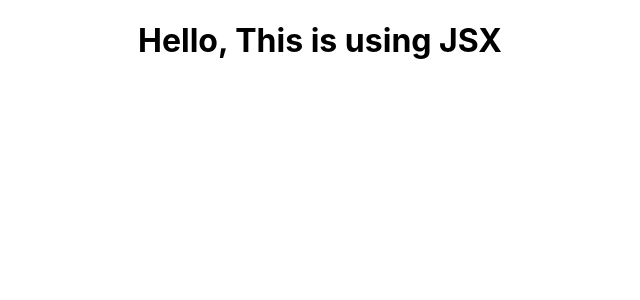
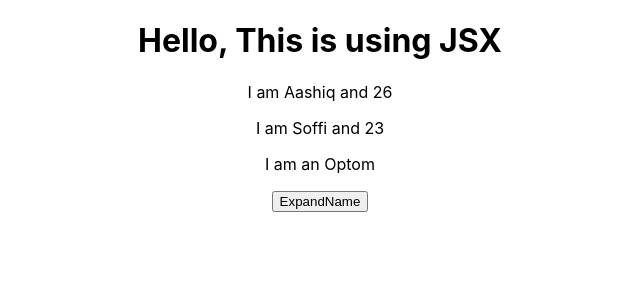
Before and after one commit to Aashiq1523/Practice-React, a React (Create React App) app in the folder myfirstreactapp/: page / in a window 1280 px wide. Shown: the top 300 px of the page, without its empty margins (320-960 px from the left). Built offline with nearby package versions, Linux system fonts and the light colour scheme.

Commit message:
state and props

```diff
--- a/myfirstreactapp/src/App.js
+++ b/myfirstreactapp/src/App.js
@@ -1,13 +1,39 @@
-import React from 'react';
+import { render } from '@testing-library/react';
+import React, { Component } from 'react';
 import './App.css';
+import Person from './Person/Person';
 
-function App() {
-  return (
-    <div className="App">
-      <h1>Hello, This is using JSX</h1>
-    </div>
-    //React.createElement('div', {className: 'App'}, React.createElement('h1', null, 'Hello, This is using React element calls'))
-  );
+class App extends Component {
+
+  // state
+  state = {
+    persons: [
+      { name: 'Aashiq', age: '26'},
+      { name: 'Soffi', age: '23'}
+    ]
+  };
+
+  // manipulating state
+  expandNameHandler = () => {
+    this.setState({
+      persons: [
+        { name: 'Mohamed Aashiq', age: '26'},
+        { name: 'Soffi Ashraf', age: '23'}
+      ]
+    });
+  }
+
+  render() {
+
+    return (
+      <div className="App">
+        <h1>Hello, This is using JSX</h1>
+        <Person name={this.state.persons[0].name} age={this.state.persons[0].age}/>
+        <Person name={this.state.persons[1].name} age={this.state.persons[1].age}>I am an Optom</Person>
+        <button onClick={this.expandNameHandler}>ExpandName</button>
+      </div>
+    );
+  }
 }
 
 export default App;
--- /dev/null
+++ b/myfirstreactapp/src/Person/Person.js
@@ -0,0 +1,12 @@
+import React from "react"
+
+const person = (props) => {
+    return (
+        <div>
+            <p>I am {props.name} and {props.age}</p>
+            <p>{props.children}</p>
+        </div>
+    )
+};
+
+export default person;
```
